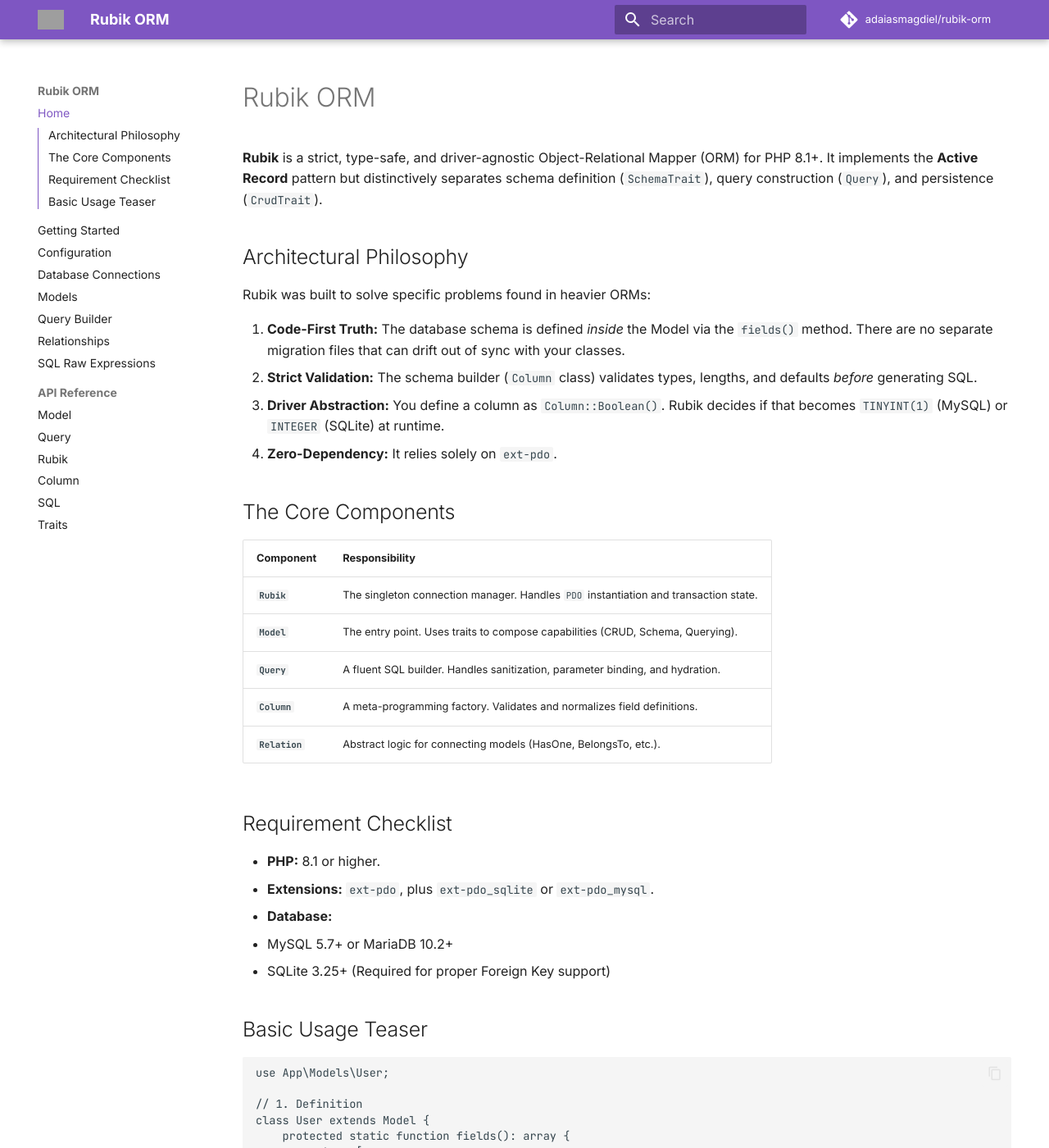
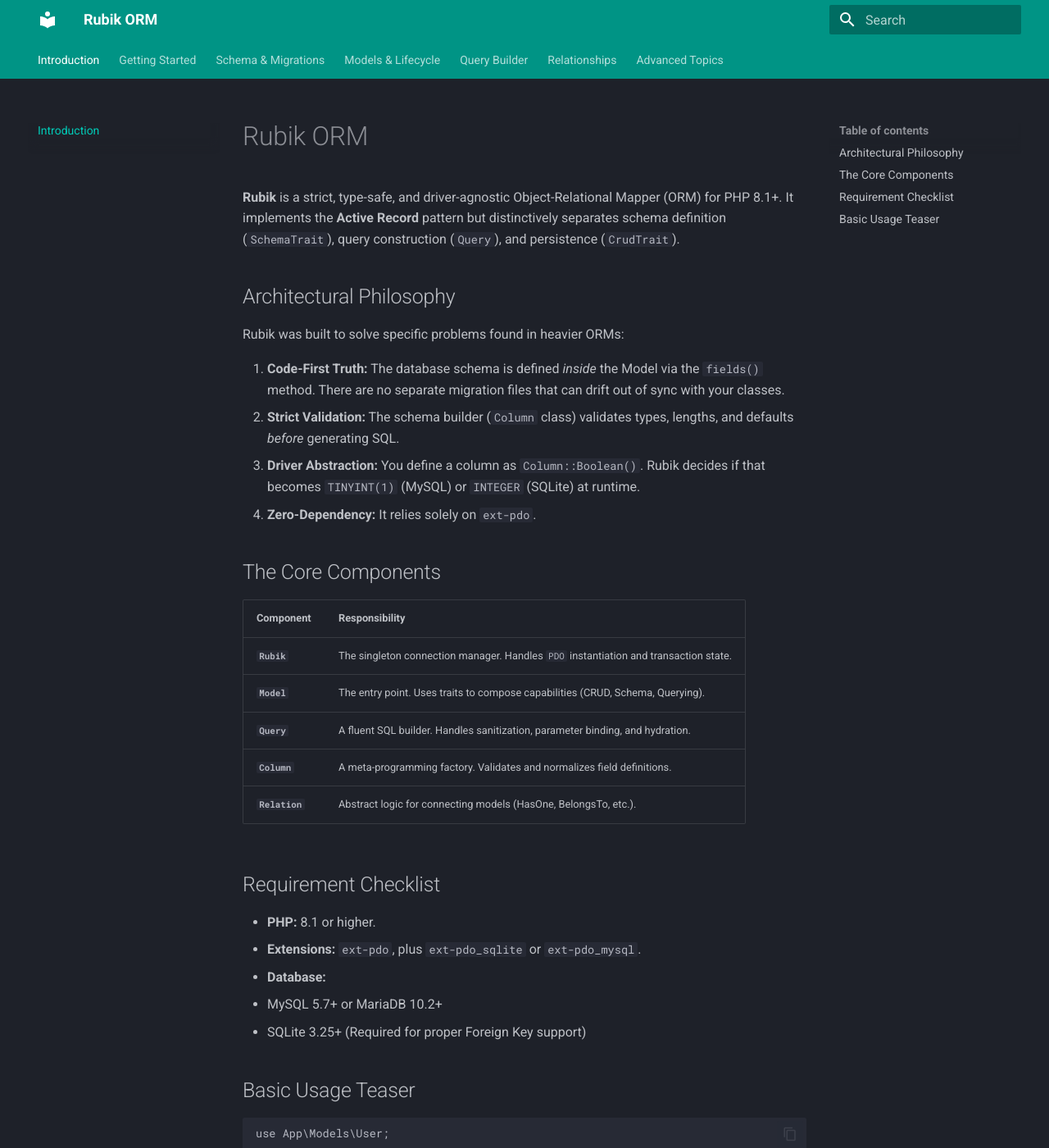
Before and after one commit to AdaiasMagdiel/rubik-orm, an MkDocs documentation site: the page built from docs/index.md, in a window 1280 px wide and 1400 px high. Shown: the whole window at 82% size. Built offline with MkDocs 1.6.1 and Material for MkDocs 9.7.7, drawn with Linux system fonts in a browser that asks for light colours; comment, search, counter and statistics services are not loaded; some of the changed text lies outside the part shown; grey boxes are pictures that could not be loaded.

```diff
--- a/mkdocs.yml
+++ b/mkdocs.yml
@@ -1,78 +1,30 @@
 site_name: Rubik ORM
-site_description: Lightweight driver-aware ORM for PHP with SQLite and MySQL support
-site_url: https://adaiasmagdiel.github.io/rubik-orm/
-site_author: Adaías Magdiel
-repo_url: https://github.com/adaiasmagdiel/rubik-orm
-repo_name: adaiasmagdiel/rubik-orm
-edit_uri: edit/main/docs/
-copyright: "© 2025 Adaías Magdiel. Licensed under GPLv3."
-
+site_description: The definitive reference for the Rubik Object-Relational Mapper.
 theme:
   name: material
-  language: en
-  logo: assets/logo.svg
-  favicon: assets/favicon.ico
+  palette:
+    scheme: slate
+    primary: teal
   features:
-    - navigation.instant
+    - navigation.tabs
     - navigation.sections
     - navigation.expand
+    - content.code.copy
     - content.code.annotate
-    - content.code.copy
-    - content.tabs.link
-    - search.highlight
-    - toc.integrate
-  palette:
-    - scheme: default
-      primary: deep purple
-      accent: lime
-  font:
-    text: Inter
-    code: JetBrains Mono
 
-extra:
-  social:
-    - icon: fontawesome/brands/github
-      link: https://github.com/adaiasmagdiel/rubik-orm
-      name: Rubik ORM on GitHub
-    - icon: fontawesome/brands/php
-      link: https://www.php.net/
-      name: PHP Official Site
-  generator: false
+nav:
+  - Introduction: index.md
+  - Getting Started: getting-started.md
+  - Schema & Migrations: schema-definition.md
+  - Models & Lifecycle: models-lifecycle.md
+  - Query Builder: query-builder.md
+  - Relationships: relationships.md
+  - Advanced Topics: advanced.md
 
 markdown_extensions:
-  - admonition
-  - toc:
-      permalink: true
-  - tables
   - pymdownx.highlight:
       anchor_linenums: true
   - pymdownx.superfences
-  - pymdownx.tabbed:
-      alternate_style: true
   - pymdownx.details
-  - pymdownx.snippets:
-      check_paths: true
+  - admonition
   - attr_list
-  - def_list
-  - md_in_html
-
-plugins:
-  - search
-  - autorefs
-
-nav:
-  - Home: index.md
-  - Getting Started: getting-started.md
-  - Configuration: configuration.md
-  - Database Connections: connections.md
-  - Models: models.md
-  - Query Builder: queries.md
-  - Relationships: relationships.md
-  - SQL Raw Expressions: sql-raw.md
-  - API Reference:
-      - Model: reference/model.md
-      - Query: reference/query.md
-      - Rubik: reference/rubik.md
-      - Column: reference/column.md
-      - SQL: reference/sql.md
-      - Traits: reference/traits.md
```
